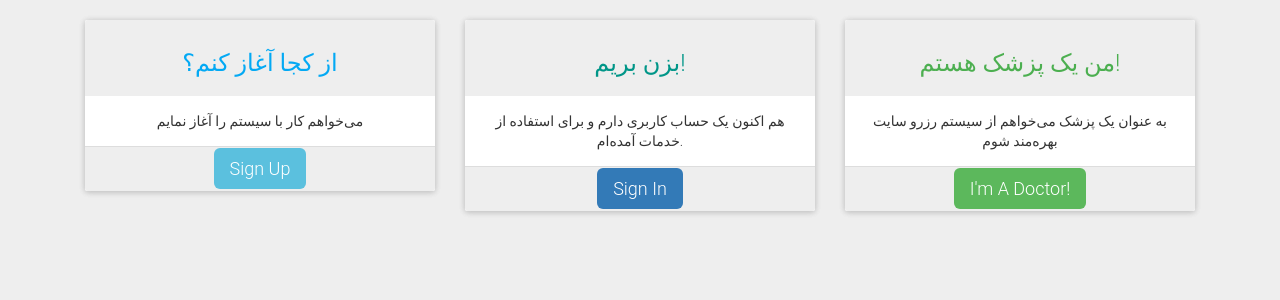
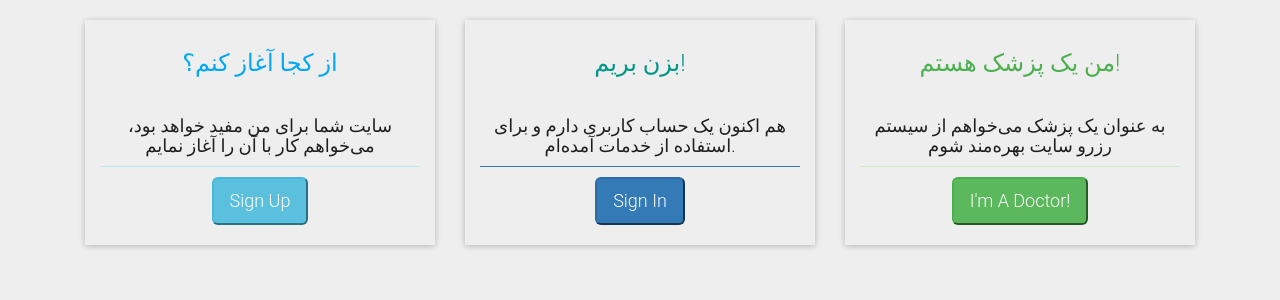
Before and after one commit to hosseinvand/Clinic, a Django app: page / in a window 1280 px wide. Shown: the part 60-360 px from the top of the page. Run offline with Django 3.2, Linux system fonts and the light colour scheme; some libraries are stand-ins or nearby versions.

Commit message:
register_section completed

```diff
--- a/reservation/templates/register_section.html
+++ b/reservation/templates/register_section.html
@@ -4,25 +4,32 @@
             <div class="panel panel-default  text-center">
                 <div class="panel-heading">
                     <h3  class="text-info">از کجا آغاز کنم؟</h3>
+                    <br>
+                    <h4>
+سایت شما برای من مفید خواهد بود، می‌خواهم کار با آن را آغاز نمایم
+                    </h4>
+                    <div class="panel-footer panel-info">
+                        <a  href="{% url 'register' %}">
+                            <button class="btn-lg btn-info">Sign Up</button>
+                        </a>
                     </div>
-        <div class="panel-body">
-          می‌خواهم کار با سیستم را آغاز نمایم
                 </div>
-        <div class="panel-footer">
-          <a class="button btn-lg btn-info" href="{% url 'register' %}">Sign Up</a>
-        </div>
+
             </div>
         </div>
         <div class="col-sm-4 col-xs-12">
             <div class="panel panel-default text-center">
-        <div class="panel-heading text-primary">
+                <div class="panel-heading">
                     <h3 class="text-primary">بزن بریم!</h3>
+                    <br>
+                    <h4>
+                        هم اکنون یک حساب کاربری دارم و برای استفاده از خدمات آمده‌ام.
+                    </h4>
+                    <div class="panel-footer panel-primary">
+                        <a  href="{% url 'login' %}" >
+                            <button class="btn-lg btn-primary">Sign In</button>
+                        </a>
                     </div>
-        <div class="panel-body">
-هم اکنون یک حساب کاربری دارم و برای استفاده از خدمات آمده‌ام.
-        </div>
-        <div class="panel-footer">
-          <a class="button btn-lg btn-primary" href="{% url 'login' %}" >Sign In</a>
                 </div>
             </div>
         </div>
@@ -30,14 +37,18 @@
             <div class="panel panel-default text-center">
                 <div class="panel-heading text-success">
                     <h3 class="text-success">من یک پزشک هستم!</h3>
-        </div>
-        <div class="panel-body">
+                    <br>
+                    <h4>
                         به عنوان یک پزشک می‌خواهم از سیستم رزرو سایت بهره‌مند شوم
-        </div>
-        <div class="panel-footer">
-          <a class="button btn-lg btn-success"  href="{% url 'register' %}">I'm A Doctor!</a>
+                    </h4>
+
+                    <div class="panel-footer panel-success">
+                        <a href="{% url 'register' %}">
+                            <button class="btn-lg btn-success">I'm A Doctor!</button>
+                        </a>
                     </div>
                 </div>
             </div>
         </div>
     </div>
+</div>
```
Lines whose indentation alone changed are shown as unchanged.
